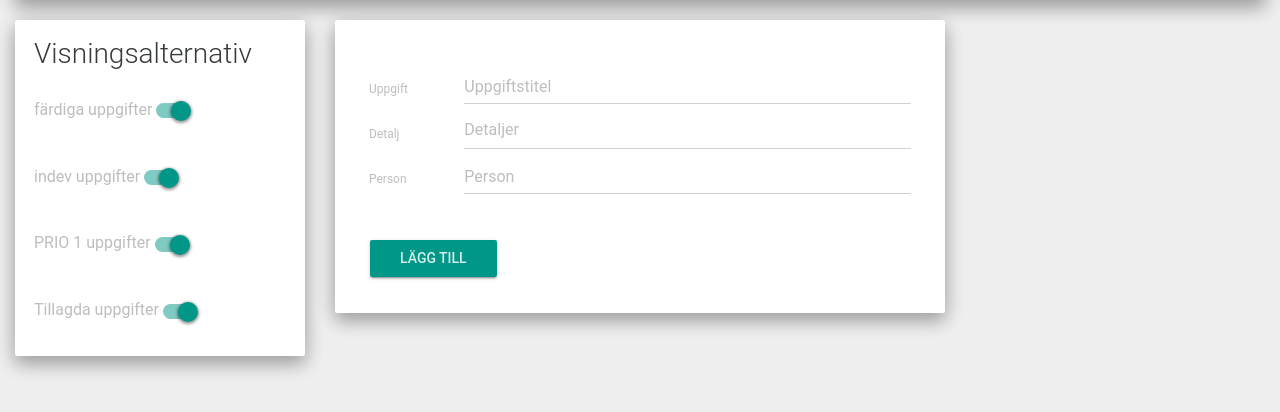
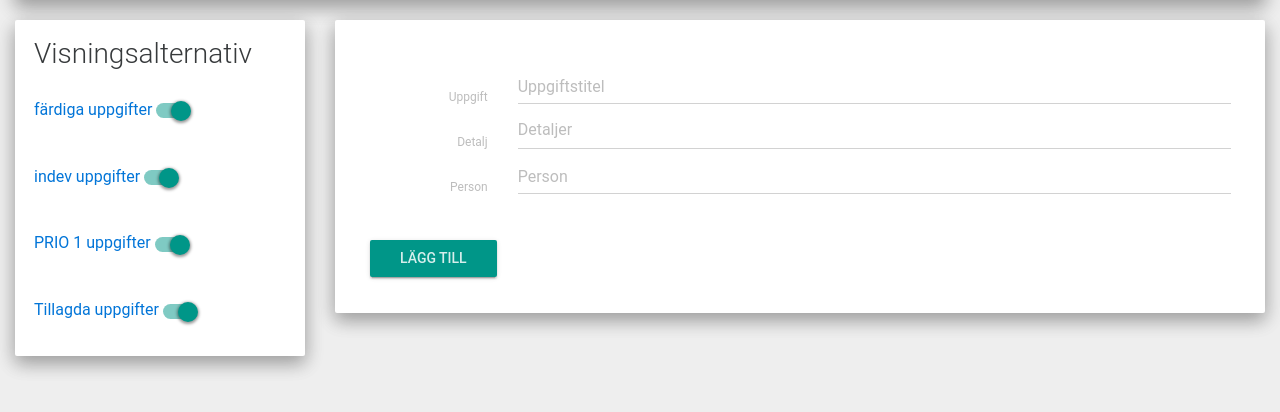
Before and after one commit to brolaugh/tasklist-php, a PHP site: page /dashboard in a window 1280 px wide. Shown: the part 90-502 px from the top of the page. Run offline with PHP 8.4, Linux system fonts and the light colour scheme; data that the repository does not hold is empty.

Commit message:
Fixed HTML bug

```diff
--- a/App/pages/dashboard.php
+++ b/App/pages/dashboard.php
@@ -2,10 +2,9 @@
   <div class="col-md-3">
     <div class="well">
       <h3>Visningsalternativ</h3>
-      <form class="form-horizontal" action="javascript:applyFilter();" method="post">
         <div class="form-group">
           <div class="togglebutton">
-            <label>
+            <label class="text-primary">
               färdiga uppgifter
               <input checked="" type="checkbox" name="done" id="done" onchange="applyFilter(this)"><span class="toggle"></span>
             </label>
@@ -14,7 +13,7 @@
         </div>
         <div class="form-group">
           <div class="togglebutton">
-            <label>
+            <label class="text-primary">
               indev uppgifter
               <input checked="" type="checkbox" name="indev" id="indev" onchange="applyFilter(this)"><span class="toggle"></span>
             </label>
@@ -23,26 +22,25 @@
         </div>
         <div class="form-group">
           <div class="togglebutton">
-            <label>
+            <label class="text-primary">
               PRIO 1 uppgifter
               <input checked="" type="checkbox" name="prio1" id="prio1" onchange="applyFilter(this)"><span class="toggle"></span>
             </label>
           </div>
+        </div>
 
-        </div>
 
         <div class="form-group">
           <div class="togglebutton">
-            <label>
+            <label class="text-primary">
               Tillagda uppgifter
               <input checked="" type="checkbox" name="added" id="added" onchange="applyFilter(this)"><span class="toggle"></span>
             </label>
           </div>
-
         </div>
-    </div>
+        </div>
   </div>
-  <div class="col-md-6">
+  <div class="col-md-9">
     <div class="well">
       <form class="form-horizontal" action="javascript:addTask()" method="post">
         <fieldset>
```
